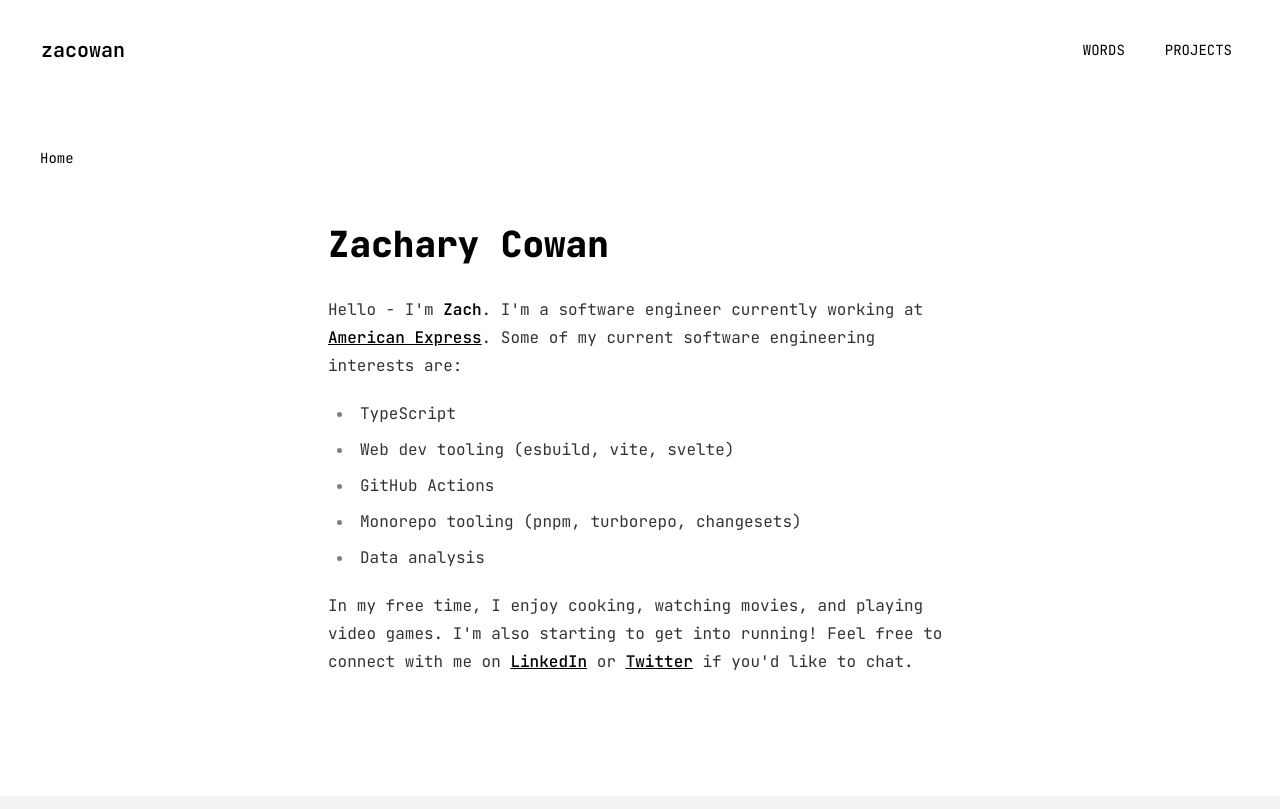
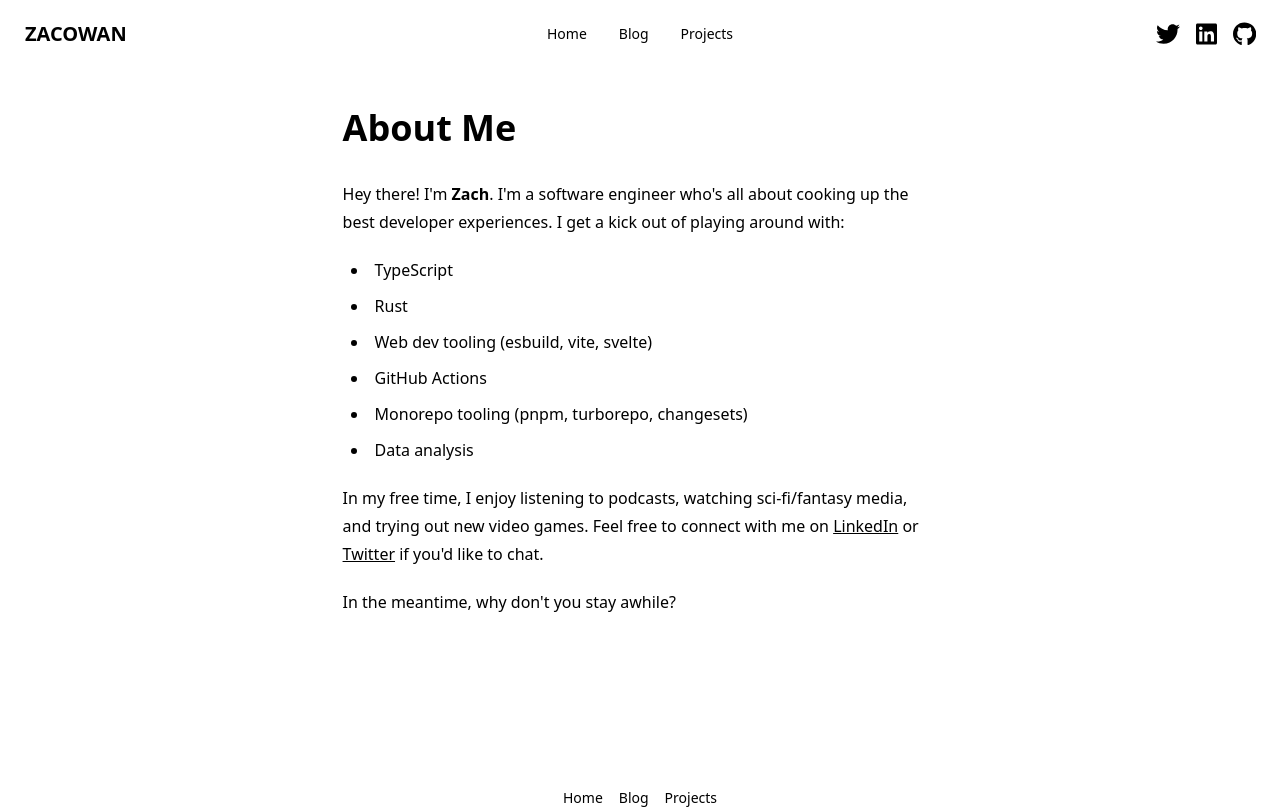
Before and after one commit to zacowan/web-mono, a SvelteKit app in the folder apps/personal-site/: page / in a window 1280 px wide. Shown: the top 809 px of the page. Built offline with nearby package versions, Linux system fonts and the light colour scheme.

Commit message:
feat(personal-site): uplift

```diff
--- a/apps/personal-site/src/lib/components/date-with-tags.svelte
+++ b/apps/personal-site/src/lib/components/date-with-tags.svelte
@@ -10,7 +10,7 @@
 	const dot = '&#x2022;';
 </script>
 
-<div class={clsx('uppercase text-xs', className)}>
+<div class={clsx('font-mono uppercase text-xs', className)}>
 	<div class="pb-1">
 		{formattedDate}
 	</div>
@@ -19,6 +19,7 @@
 			<li>
 				<span>{tag}</span>
 				{#if index < tags.length - 1}
+					<!-- eslint-disable-next-line svelte/no-at-html-tags -->
 					<span class="pr-2">{@html dot}</span>
 				{/if}
 			</li>
--- a/apps/personal-site/src/lib/components/words-layout.svelte
+++ b/apps/personal-site/src/lib/components/words-layout.svelte
@@ -1,6 +1,13 @@
 <!-- Script not written in TS due to issue with mdsvex. -->
 <script>
 	import DateWithTags from './date-with-tags.svelte';
+	import { page } from '$app/stores';
+
+	$: postSubpath =
+		$page.route.id
+			?.split('words/')
+			.filter((path) => !!path)
+			.at(1) ?? 'Unknown';
 
 	/** @type {string} */
 	export let title;
@@ -15,6 +22,12 @@
 </svelte:head>
 
 <article class="mx-auto max-w-prose">
+	<div class="text-sm breadcrumbs pb-4">
+		<ul>
+			<li><a href="/words">Blog</a></li>
+			<li><a class="capitalize" href={`/${postSubpath}`}>{postSubpath}</a></li>
+		</ul>
+	</div>
 	<DateWithTags {date} {tags} class="mb-4" />
 	<div class="prose mx-auto">
 		<h1>{title}</h1>
--- a/apps/personal-site/src/lib/projects.ts
+++ b/apps/personal-site/src/lib/projects.ts
@@ -22,7 +22,7 @@ const unsortedProjects: Project[] = [
 		date: '2019-01-15'
 	},
 	{
-		title: '"Swamp Hacks" hackathon site and systems',
+		title: 'SwampHacks hackathon site and systems',
 		tags: ['javascript', 'google cloud', 'firebase', 'nfc'],
 		links: [
 			{ label: 'Site GitHub', href: 'https://github.com/swamphacks/2020-site' },
--- a/apps/personal-site/src/routes/+layout.svelte
+++ b/apps/personal-site/src/routes/+layout.svelte
@@ -1,40 +1,63 @@
 <script>
 	import '../app.css';
-	import { page } from '$app/stores';
-	import { LINKEDIN_HREF, TWITTER_HREF, WORKPlACE_HREF, GITHUB_HREF } from '$lib/links';
+	import { LINKEDIN_HREF, TWITTER_HREF, GITHUB_HREF } from '$lib/links';
 	import { IconGitHub, IconLinkedIn, IconTwitter } from '$lib/icons';
-
-	$: paths = $page.route.id?.split('/').filter((path) => !!path) ?? [];
 </script>
 
+<!-- TODO: is the accessible? -->
 <nav class="navbar bg-base-100">
-	<div class="flex-1 md:p-4">
-		<a class="btn btn-ghost lowercase text-xl" href="/">zacowan</a>
+	<div class="navbar-start">
+		<div class="dropdown">
+			<div tabindex="0" role="button" class="btn btn-ghost lg:hidden">
+				<svg
+					xmlns="http://www.w3.org/2000/svg"
+					class="h-5 w-5"
+					fill="none"
+					viewBox="0 0 24 24"
+					stroke="currentColor"
+					><path
+						stroke-linecap="round"
+						stroke-linejoin="round"
+						stroke-width="2"
+						d="M4 6h16M4 12h8m-8 6h16"
+					/></svg
+				>
+			</div>
+			<!-- svelte-ignore a11y-no-noninteractive-tabindex -->
+			<ul
+				tabindex="0"
+				class="menu menu-sm dropdown-content mt-3 z-[1] p-2 shadow bg-base-100 rounded-box w-52"
+			>
+				<li><a href="/words">Blog</a></li>
+				<li><a href="/projects">Projects</a></li>
+			</ul>
+		</div>
+		<a href="/" class="btn btn-ghost text-xl">zacowan</a>
 	</div>
-	<div class="flex-none md:p-4">
-		<ul class="menu menu-horizontal uppercase space-x-2">
-			<li><a href="/words">Words</a></li>
+	<div class="navbar-center hidden lg:flex">
+		<ul class="menu menu-horizontal px-1">
+			<li><a href="/">Home</a></li>
+			<li><a href="/words">Blog</a></li>
 			<li><a href="/projects">Projects</a></li>
 		</ul>
+	</div>
+	<div class="navbar-end">
+		<div class="flex-none grid grid-flow-col gap-4 pr-4">
+			<a class="link fill-base-content" href={TWITTER_HREF}><IconTwitter /></a>
+			<a class="link fill-base-content" href={LINKEDIN_HREF}><IconLinkedIn /></a>
+			<a class="link fill-base-content" href={GITHUB_HREF}><IconGitHub /></a>
+		</div>
 	</div>
 </nav>
 
 <main class="container mx-auto p-4 md:p-10 min-h-[75vh]">
-	<div class="text-sm breadcrumbs mb-12">
-		<ul>
-			<li><a href="/">Home</a></li>
-			{#each paths as path}
-				<li><a class="capitalize" href={`/${path}`}>{path}</a></li>
-			{/each}
-		</ul>
-	</div>
 	<slot />
 </main>
 
 <footer class="footer footer-center p-10 bg-base-200 text-base-content rounded mt-20">
 	<nav class="grid grid-flow-col gap-4">
 		<a class="link link-hover" href="/">Home</a>
-		<a class="link link-hover" href="/words">Words</a>
+		<a class="link link-hover" href="/words">Blog</a>
 		<a class="link link-hover" href="/projects">Projects</a>
 	</nav>
 	<nav>
--- a/apps/personal-site/src/routes/+page.svelte
+++ b/apps/personal-site/src/routes/+page.svelte
@@ -1,29 +1,31 @@
 <script lang="ts">
-	import { LINKEDIN_HREF, TWITTER_HREF, WORKPlACE_HREF } from '$lib/links';
+	import { LINKEDIN_HREF, TWITTER_HREF } from '$lib/links';
 </script>
 
 <svelte:head>
-	<title>zacowan | Home</title>
+	<title>Home | zacowan</title>
 </svelte:head>
 
 <div class="prose mx-auto">
-	<h1>Zachary Cowan</h1>
+	<h1>About Me</h1>
 	<p>
-		Hello - I'm <strong>Zach</strong>. I'm a software engineer currently working at
-		<a href={WORKPlACE_HREF}>American Express</a>. Some of my current software engineering interests
-		are:
+		Hey there! I'm <strong>Zach</strong>. I'm a software engineer who's all about cooking up the
+		best developer experiences. I get a kick out of playing around with:
 	</p>
 	<ul>
 		<li>TypeScript</li>
+		<li>Rust</li>
 		<li>Web dev tooling (esbuild, vite, svelte)</li>
 		<li>GitHub Actions</li>
 		<li>Monorepo tooling (pnpm, turborepo, changesets)</li>
 		<li>Data analysis</li>
 	</ul>
 	<p>
-		In my free time, I enjoy cooking, watching movies, and playing video games. I'm also starting to
-		get into running! Feel free to connect with me on <a href={LINKEDIN_HREF}>LinkedIn</a> or
+		In my free time, I enjoy listening to podcasts, watching sci-fi/fantasy media, and trying out
+		new video games. Feel free to connect with me on <a href={LINKEDIN_HREF}>LinkedIn</a>
+		or
 		<a href={TWITTER_HREF}>Twitter</a>
 		if you'd like to chat.
 	</p>
+	<p>In the meantime, why don't you stay awhile?</p>
 </div>
--- a/apps/personal-site/src/routes/projects/+page.svelte
+++ b/apps/personal-site/src/routes/projects/+page.svelte
@@ -4,7 +4,7 @@
 </script>
 
 <svelte:head>
-	<title>zacowan | Projects</title>
+	<title>Projects | zacowan</title>
 </svelte:head>
 
 <div class="flex flex-col mx-auto max-w-prose">
@@ -16,7 +16,7 @@
 			<li>
 				<ProjectCard {title} {date} {tags} class="w-full">
 					{#each links as { label, href } (href)}
-						<a {href} class="btn btn-ghost link uppercase">{label}</a>
+						<a {href} class="btn btn-ghost link">{label}</a>
 					{/each}
 				</ProjectCard>
 				<div class="divider" />
--- a/apps/personal-site/src/routes/words/+page.svelte
+++ b/apps/personal-site/src/routes/words/+page.svelte
@@ -6,12 +6,12 @@
 </script>
 
 <svelte:head>
-	<title>zacowan | Words</title>
+	<title>Blog | zacowan</title>
 </svelte:head>
 
 <div class="flex flex-col mx-auto max-w-prose">
 	<div class="prose">
-		<h1>Words</h1>
+		<h1>Blog</h1>
 	</div>
 	<ul class="mt-16">
 		{#each data.posts as post}
--- a/apps/personal-site/tailwind.config.cjs
+++ b/apps/personal-site/tailwind.config.cjs
@@ -1,14 +1,8 @@
-// eslint-disable-next-line @typescript-eslint/no-var-requires
-const defaultTheme = require('tailwindcss/defaultTheme');
-
 /** @type {import('tailwindcss').Config} */
 module.exports = {
 	content: ['./src/**/*.{html,js,svelte,ts}'],
 	theme: {
 		extend: {
-			fontFamily: {
-				sans: ['JetBrains Mono', ...defaultTheme.fontFamily.sans]
-			},
 			height: {
 				'icon-sm': '1.5rem',
 				'icon-md': '2.0rem',
@@ -18,8 +12,7 @@ module.exports = {
 	},
 	plugins: [require('@tailwindcss/typography'), require('daisyui')],
 	daisyui: {
-		themes: ['lofi', 'black'],
-		darkTheme: 'black',
+		themes: ['nord'],
 		logs: false
 	}
 };
--- a/apps/personal-site/vite.config.ts
+++ b/apps/personal-site/vite.config.ts
@@ -2,6 +2,7 @@ import { sveltekit } from '@sveltejs/kit/vite';
 import { defineConfig } from 'vitest/config';
 
 export default defineConfig({
+	// @ts-expect-error -- invalid type definition?
 	plugins: [sveltekit()],
 	test: {
 		include: ['src/**/*.{test,spec}.{js,ts}']
```
Also changed, not shown: apps/personal-site/package.json (+13 -12 lines), 1 other file (tests, documents, lock files or other folders).
